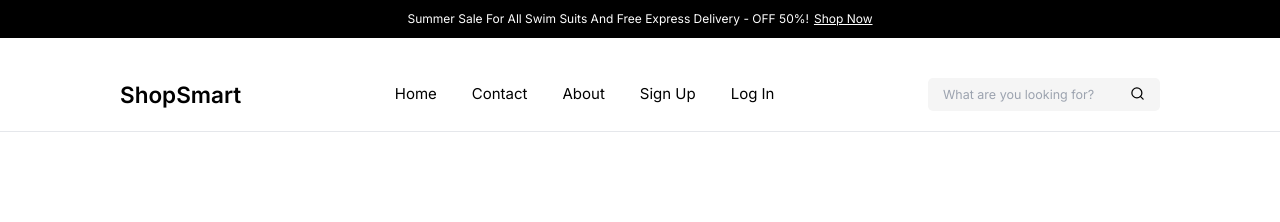
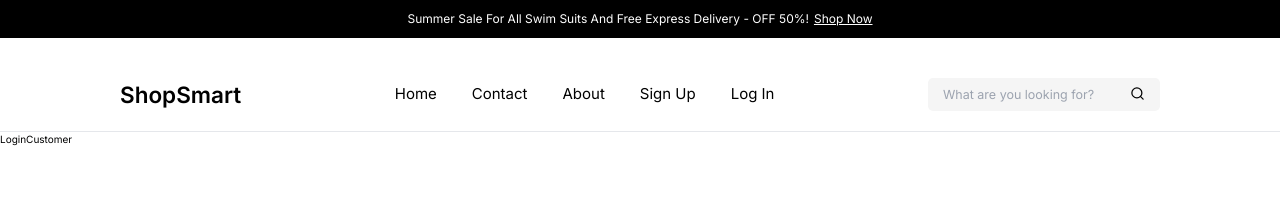
Before and after one commit to soufianez0uhair/smartshop-app, a React (Vite) app: page /login in a window 1280 px wide. Shown: the top 222 px of the page. Built offline with nearby package versions, Linux system fonts and the light colour scheme.

Commit message:
init login customer page

```diff
--- a/src/App.jsx
+++ b/src/App.jsx
@@ -1,12 +1,14 @@
 import Header from "./components/Header/Header";
 import { BrowserRouter as Router, Routes, Route } from "react-router-dom";
 import Register from "./pages/RegisterCustomer";
+import LoginCustomer from "./pages/LoginCustomer";
 function App() {
   return (
     <Router>
       <Header />
       <Routes>
         <Route path="/register" element={<Register />} />
+        <Route path="/login" element={<LoginCustomer />} />
       </Routes>
     </Router>
   )
--- a/src/components/Header/Header.jsx
+++ b/src/components/Header/Header.jsx
@@ -1,4 +1,3 @@
-import React from 'react'
 import HeaderBanner from './HeaderBanner'
 import HeaderMenu from './HeaderMenu'
 import HeaderSearchForm from './HeaderSearchForm'
--- a/src/components/Header/HeaderBanner.jsx
+++ b/src/components/Header/HeaderBanner.jsx
@@ -1,5 +1,3 @@
-import React from 'react'
-
 const HeaderBanner = () => {
   return (
     <header className='text-[1.2rem] py-4 bg-black text-white flex gap-2 justify-center'>
--- a/src/components/Header/HeaderMenu.jsx
+++ b/src/components/Header/HeaderMenu.jsx
@@ -1,5 +1,3 @@
-import React from 'react'
-
 const HeaderMenu = () => {
   return (
     <ul className="flex gap-14 text-2xl">
--- a/src/components/Header/HeaderSearchForm.jsx
+++ b/src/components/Header/HeaderSearchForm.jsx
@@ -1,5 +1,3 @@
-import React from 'react'
-
 import {FiSearch} from 'react-icons/fi';
 
 const HeaderSearchForm = () => {
--- a/src/components/Register/RegisterCustomerForm.jsx
+++ b/src/components/Register/RegisterCustomerForm.jsx
@@ -1,5 +1,4 @@
-import axios from 'axios';
-import React, { useEffect, useState } from 'react'
+import { useState } from 'react'
 import { useNavigate } from 'react-router-dom';
 
 const RegisterCustomerForm = () => {
--- a/src/layout/SplitScreen.jsx
+++ b/src/layout/SplitScreen.jsx
@@ -1,5 +1,3 @@
-import React from 'react'
-
 const SplitScreen = ({children, leftSize, rightSize}) => {
   const [Left, Right] = children;
   return (
--- /dev/null
+++ b/src/pages/LoginCustomer.jsx
@@ -0,0 +1,9 @@
+import React from 'react'
+
+const LoginCustomer = () => {
+  return (
+    <div>LoginCustomer</div>
+  )
+}
+
+export default LoginCustomer
--- a/src/pages/RegisterCustomer.jsx
+++ b/src/pages/RegisterCustomer.jsx
@@ -1,6 +1,3 @@
-import React from 'react'
-import SplitScreen from '../layout/SplitScreen'
-import AuthImg from '../assets/auth.jpg'
 import RegisterCustomerForm from '../components/Register/RegisterCustomerForm'
 
 const Register = () => {
```
